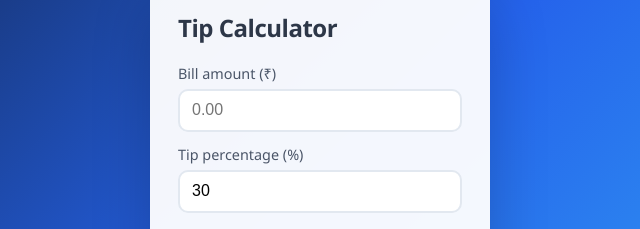
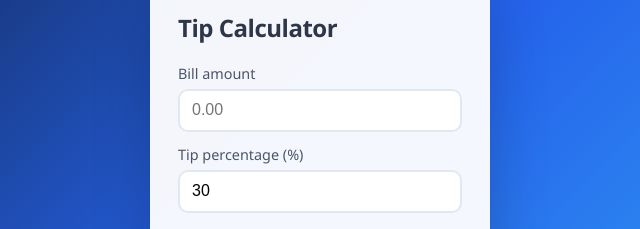
Before and after one commit to BhavanaBaalebail/tip-calculator, a plain HTML site: page index.html in a window 1280 px wide. Shown: the part 193-422 px from the top of the page, 320-960 px from the left. Drawn offline with Linux system fonts and the light colour scheme.

Commit message:
currency

```diff
--- a/index.html
+++ b/index.html
@@ -47,7 +47,7 @@
   <!-- Centered card container for the form and results -->
   <main class="card">
     <h1>Tip Calculator</h1>
-    <label for="bill">Bill amount (₹)</label>
+    <label for="bill">Bill amount</label>
     <input type="number" id="bill" placeholder="0.00" min="0" step="0.01">
     <label for="tip">Tip percentage (%)</label>
     <input type="number" id="tip" placeholder="30" min="0" max="100" value="30">
```
